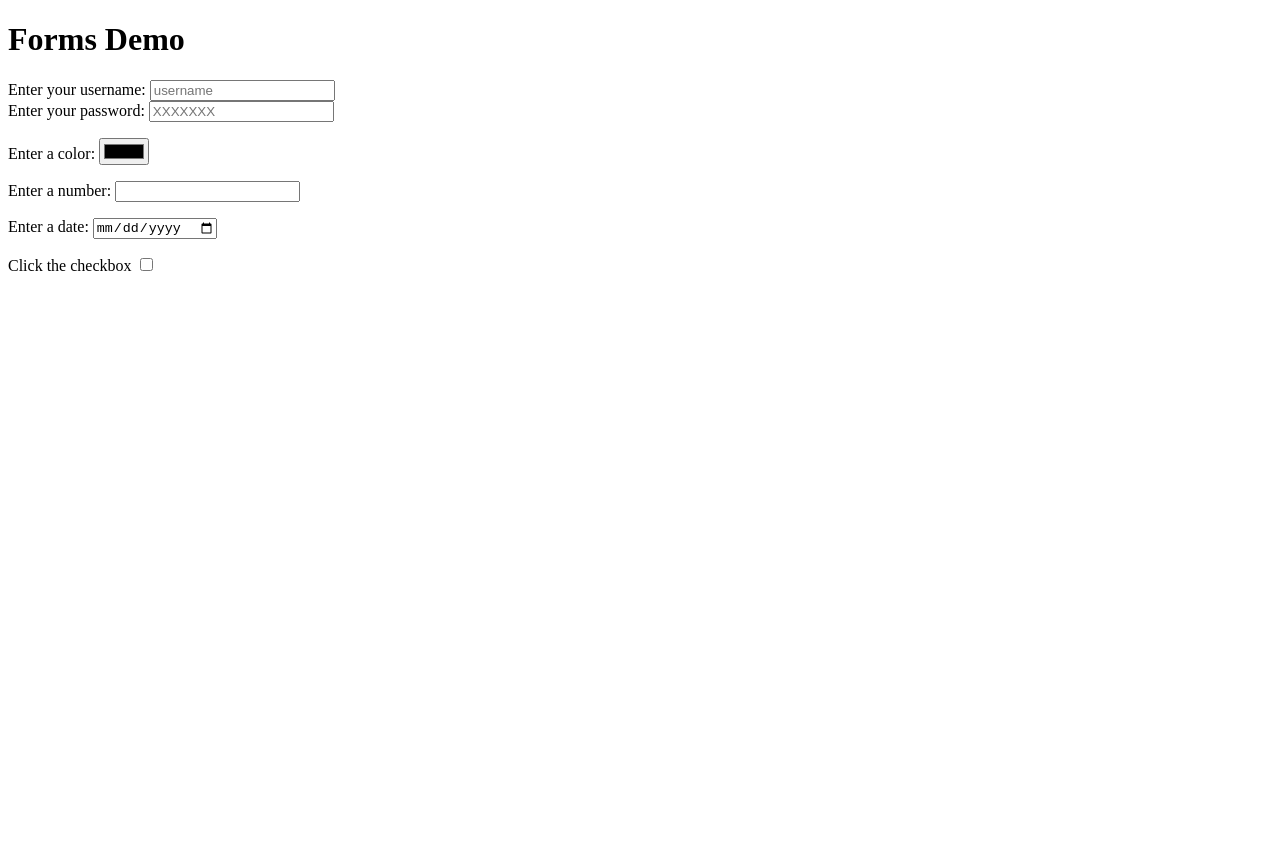
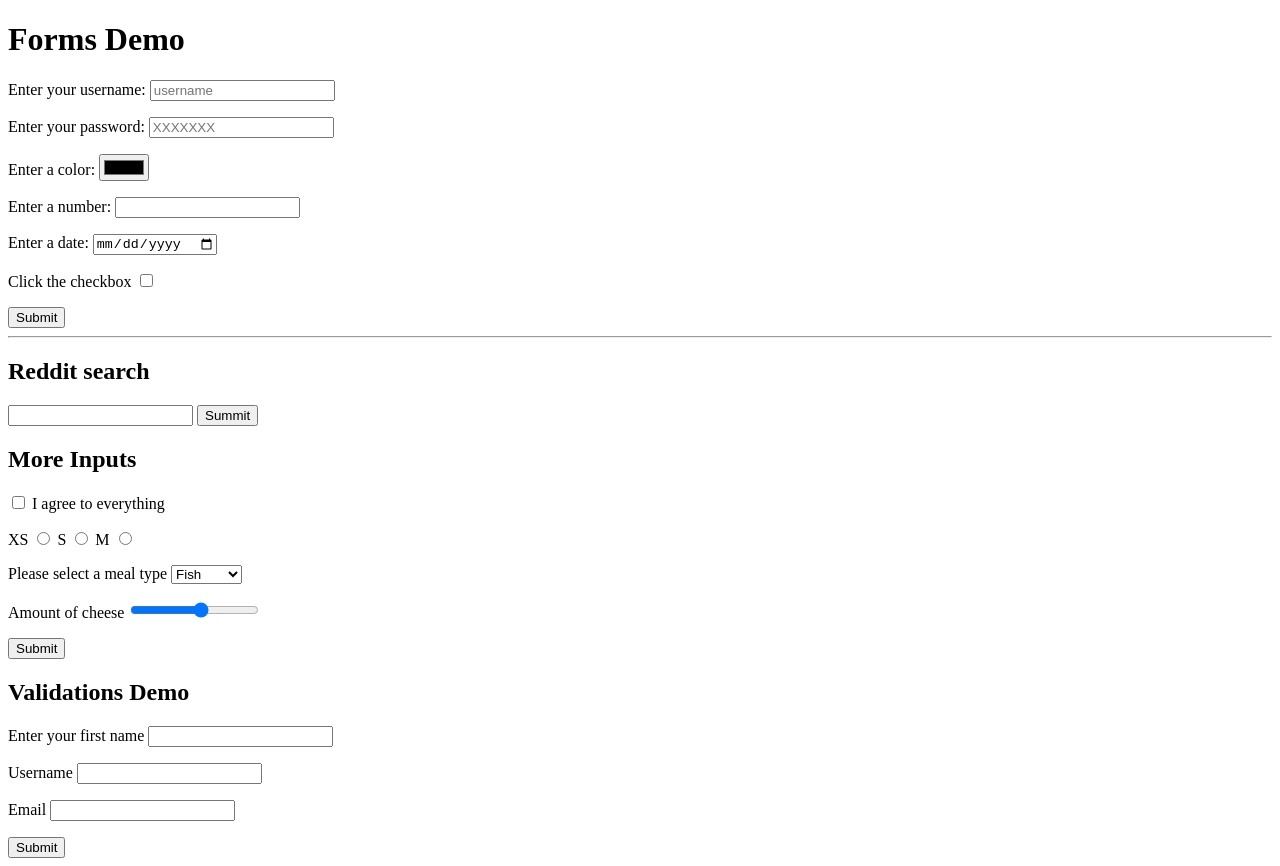
Before and after one commit to ricardoafo/The-Web-Developer-Bootcamp-2023, a plain HTML site: page HTML_Intro/Forms/form.html in a window 1280 px wide. Before the commit the page ends 800 px from the top, so only its background shows below. Drawn offline with Linux system fonts and the light colour scheme.

Commit message:
Forms examples and Marathon_Registration_Form add

```diff
--- a/HTML_Intro/Forms/form.html
+++ b/HTML_Intro/Forms/form.html
@@ -9,17 +9,16 @@
   <body>
     <h1>Forms Demo</h1>
     <form action="/tacos">
-      <div>
-        <div>
+      <p>
+        <p>
           <label for="username">Enter your username: </label>
           <input id="username" type="text" placeholder="username" />
-        </div>
-        <div>
+        </p>
+        <p>
           <label for="password">Enter your password: </label>
           <input id="password" type="password" placeholder="XXXXXXX" />
-        </div>
-      </div>
-      <div>
+        </p>
+      </p>
         <p>
           <label for="color">Enter a color: </label>
           <input id="color" type="color" />
@@ -36,7 +35,54 @@
           <label for="checkbox">Click the checkbox</label>
           <input id="checkbox" type="checkbox" />
         </p>
-      </div>
+        <button>Submit</button>
+        <hr>
+        <h2>Reddit search</h2>
+    </form>
+    <!-- https://www.reddit.com/search/?q=dog -->
+    <form action="https://www.reddit.com/search/">
+        <input type="text" name="q">
+        <button>Summit</button>
+    </form>
+    <h2>More Inputs</h2>
+    <form action="/birds">
+        <input type="checkbox" name="agree_tos" id="agree">
+        <label id="agree">I agree to everything</label>
+        <p>
+            <label id="xs">XS</label>
+            <input type="radio" name="size" id="xs" value="xs">
+            <label id="s">S</label>
+            <input type="radio" name="size" id="s" value="s">
+            <label id="m">M</label>
+            <input type="radio" name="size" id="m" value="m">
+        </p>
+        <p>
+            <label for="meal">Please select a meal type</label>
+            <select name="meal" id="meal">
+            <option value="fish">Fish</option>
+            <option value="meat">Meat</option>
+            <option value="chicken">Chicken</option>
+            </select>
+        </p>
+        <p>
+            <label for="cheese">Amount of cheese</label>
+            <input type="range" id="cheese" min="1" max="10" name="cheese_level">
+        </p>
+        <button>Submit</button>
+    </form>
+    <h2>Validations Demo</h2>
+    <form action="/validationForm">
+        <label for="first">Enter your first name</label>
+        <input type="text" name="first" id="first" required>
+        <p>
+            <label for="username">Username</label>
+            <input type="text" name="username" id="username" required minlength="5" maxlength="20">
+        </p>
+        <p>
+            <label for="email">Email</label>
+            <input type="email" name="email" id="email" required>
+        </p>
+        <button>Submit</button>
     </form>
   </body>
 </html>
```
Also changed, not shown: Marathon_Registration_Form/index.html (added, +46 -0 lines).
